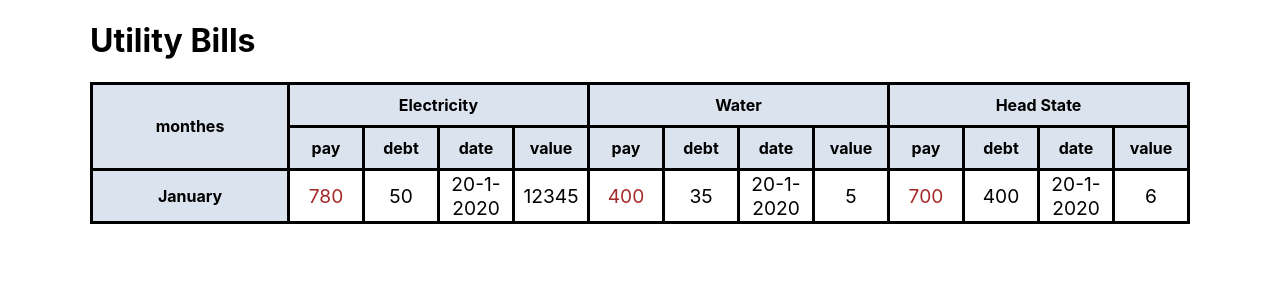
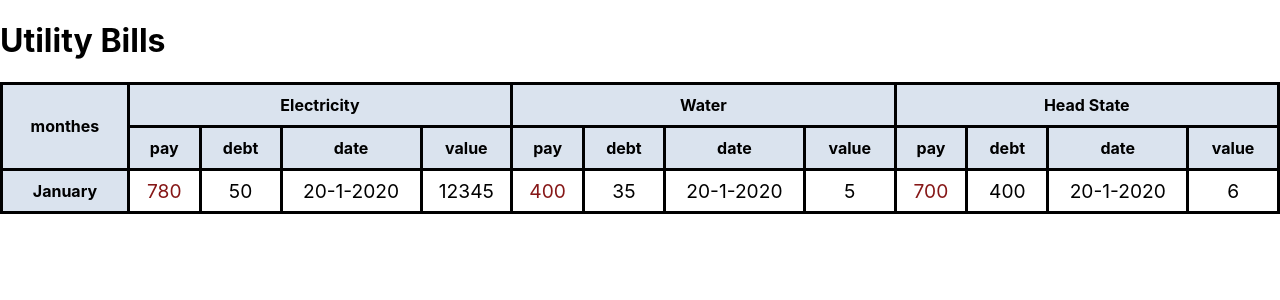
Before and after one commit to sovsianykov/sosial, a React (Create React App) app: page / in a window 1280 px wide. Shown: the top 300 px of the page. Built offline with nearby package versions, Linux system fonts and the light colour scheme.

Commit message:
table is ready 2

```diff
--- a/package.json
+++ b/package.json
@@ -6,6 +6,7 @@
     "@testing-library/jest-dom": "^5.11.6",
     "@testing-library/react": "^11.2.2",
     "@testing-library/user-event": "^12.6.0",
+    "prettier": "^2.2.1",
     "react": "^17.0.1",
     "react-dom": "^17.0.1",
     "react-scripts": "4.0.1",
--- a/src/App.js
+++ b/src/App.js
@@ -1,91 +1,118 @@
-import React, { Component } from 'react';
+import React, { Component } from "react";
 import Month from "./Components/Month";
-import './App.css';
+import "./App.css";
 
 class App extends Component {
   state = {
-       months : [ { id: 1 , completed: 'false',
-           pe:'780', dpe: '50', dbte:'20-1-2020', vle:'12345',
-           we:'400', wpe: '35', wbte:'20-1-2020', wle:'5',
-           se:'700', spe: '400', sbte:'20-1-2020', sle:'6'
-       }
-       ]
-   }
-
-
-
+    months: [
+      {
+        id: 1,
+        completed: "false",
+        pe: "780",
+        dpe: "50",
+        dbte: "20-1-2020",
+        vle: "12345",
+        we: "400",
+        wpe: "35",
+        wbte: "20-1-2020",
+        wle: "5",
+        se: "700",
+        spe: "400",
+        sbte: "20-1-2020",
+        sle: "6",
+      },
+    ],
+  };
+  editHandler = (event) => {
+    let input = document.createElement("input");
+    let cell = event.target;
+    input.style.fontSize = "24px";
+    input.style.color = "red";
+    input.style.border = "none";
+    input.style.textAlign = "center";
+    input.value = cell.textContent;
+    cell.innerHTML = "";
+    cell.appendChild(input);
+    this.setState({
+      months: [
+        {
+          id: 1,
+          completed: "false",
+          pe: input.value,
+          dpe: "50",
+          dbte: "20-1-2020",
+          vle: "12345",
+          we: "400",
+          wpe: "35",
+          wbte: "20-1-2020",
+          wle: "5",
+          se: "700",
+          spe: "400",
+          sbte: "20-1-2020",
+          sle: "6",
+        },
+      ],
+    });
+  };
 
   render() {
     return (
-        <div className= "App">
+      <div className="App">
         <div className="container">
           <h1>Utility Bills</h1>
-
+          <div className="ButtonToolbar"></div>
           <table>
             <thead>
-
               <tr>
-                    <th rowSpan="2" colSpan='1'>monthes</th>
-              <th  colSpan="4">Electricity</th>
+                <th rowSpan="2" colSpan="1">
+                  monthes
+                </th>
+                <th colSpan="4">Electricity</th>
                 <th colSpan="4">Water</th>
                 <th colSpan="4">Head State</th>
               </tr>
 
               <tr>
-                    <th  colSpan='1'>pay</th>
-                    <th colSpan='1'>debt</th>
+                <th colSpan="1">pay</th>
+                <th colSpan="1">debt</th>
                 <th>date</th>
                 <th>value</th>
-                    <th colSpan='1'>pay</th>
-                    <th colSpan='1'>debt</th>
+                <th colSpan="1">pay</th>
+                <th colSpan="1">debt</th>
                 <th>date</th>
                 <th>value</th>
-                    <th colSpan='1'>pay</th>
-                    <th colSpan='1'>debt</th>
+                <th colSpan="1">pay</th>
+                <th colSpan="1">debt</th>
                 <th>date</th>
                 <th>value</th>
-
               </tr>
             </thead>
-                <tbody>
-
-                    {this.state.months.map(month => {
-                        return <Month month = {month }
-                                      pe = {month.pe }
-                                      dpe = { month.dpe}
-                                      dbte = { month.dbte}
-                                      vle = { month.vle}
-                                      we = {month.we }
-                                      wpe = { month.wpe}
-                                      wbte = { month.wbte}
-                                      wle = { month.wle}
-                                      se = {month.se }
-                                      spe = { month.spe}
-                                      sbte = { month.sbte}
-                                      sle = { month.sle}
-                                      key = {month.id }
+            <tbody onClick={this.editHandler.bind(this)}>
+              {this.state.months.map((month) => {
+                return (
+                  <Month
+                    month={month}
+                    pe={month.pe}
+                    dpe={month.dpe}
+                    dbte={month.dbte}
+                    vle={month.vle}
+                    we={month.we}
+                    wpe={month.wpe}
+                    wbte={month.wbte}
+                    wle={month.wle}
+                    se={month.se}
+                    spe={month.spe}
+                    sbte={month.sbte}
+                    sle={month.sle}
+                    key={month.id}
                   />
+                );
               })}
-
-
-
             </tbody>
           </table>
-
-
-
         </div>
-
-
-
       </div>
-
-
-
-
-
-
-    )
+    );
   }
 }
 export default App;
--- a/src/index.css
+++ b/src/index.css
@@ -12,7 +12,7 @@ code {
     monospace;
 }
 .container {
- max-width: 1100px;
+ max-width: 1400px;
   margin: 0 auto;
 }
 table {
@@ -36,10 +36,28 @@ input {
   height: 30px;
 }
  td {
-  width: 70px;
+  /*width: 70px;*/
      font-size: 1.2rem;
      text-align: center;
 }
  td.pay {
-     color: brown;
+     color: #861717;
  }
+ input {
+     animation: animate1 3s forwards 1s ease-in-out infinite;
+ }
+ input:active {
+     border: none;
+ }
+/*@keyframes animate1  {*/
+/*    20% { color: #ae3b3b;*/
+
+/*    } 40% {color: #e3a8a8;*/
+
+/*    } 40% {color: #efefef;*/
+
+/*    } 80% {color: #dd6c6c;*/
+
+/*    } 100% {color: brown;*/
+/*    */
+/*} }*/
```
Also changed, not shown: src/Components/Month.js (+2 -8 lines), 2 other files (tests, documents, lock files or other folders). Lines whose indentation alone changed are shown as unchanged.
